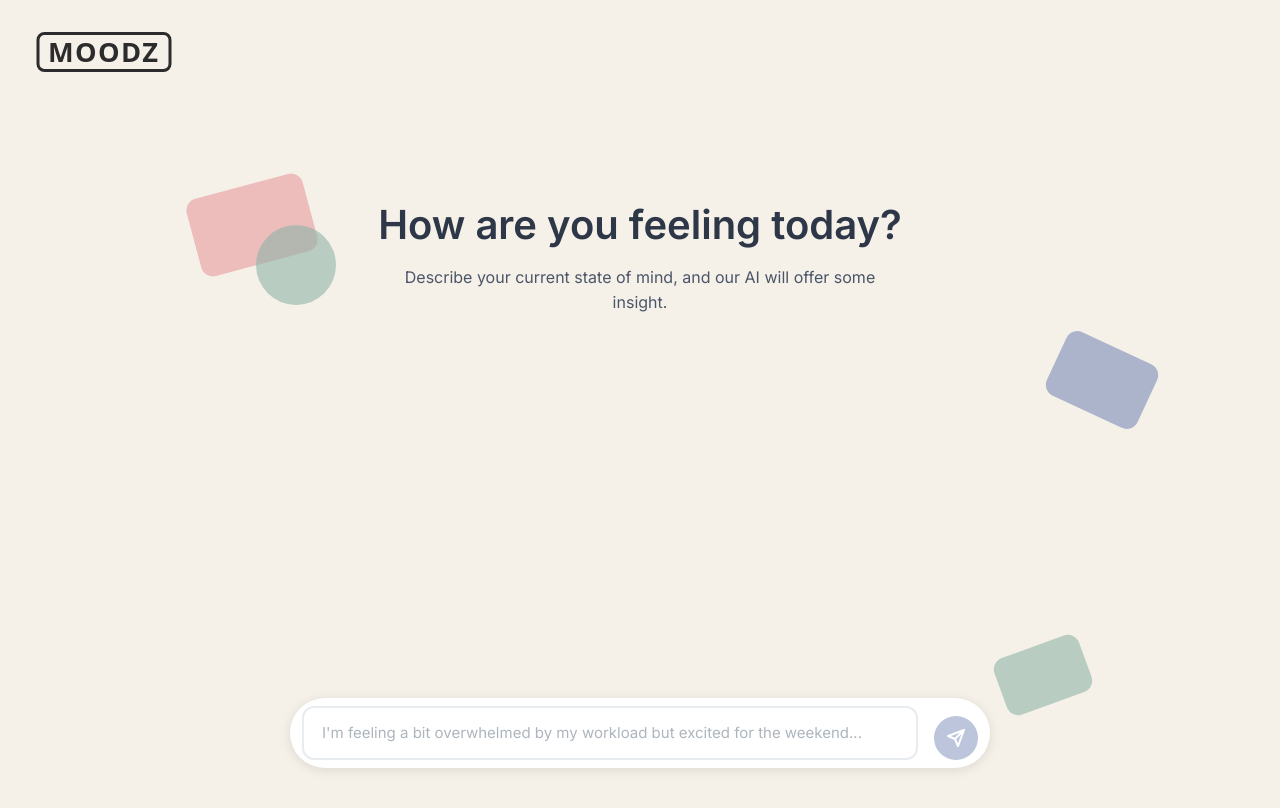
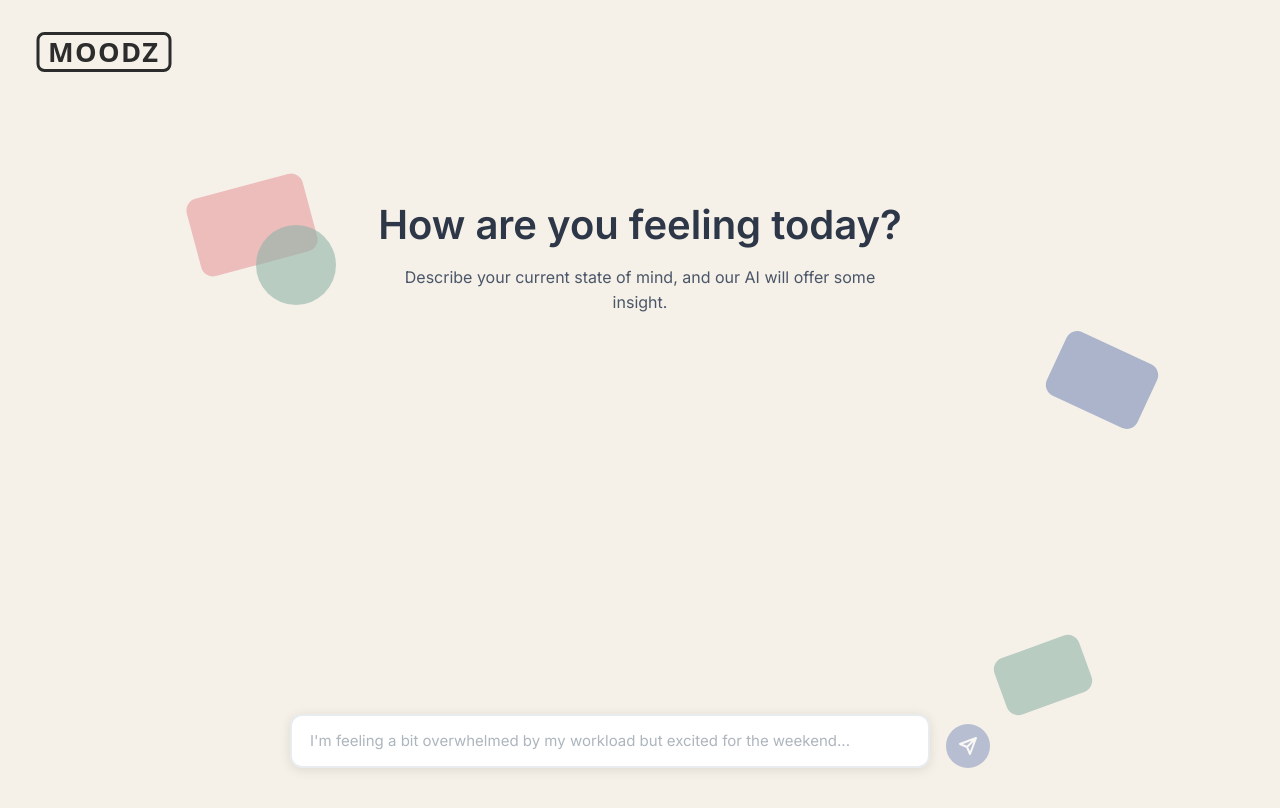
Before and after one commit to sandil2003/MOODZ, an Angular app in the folder moodz-frontend/: page /mood-agent in a window 1280 px wide. Shown: the top 808 px of the page. Built offline with nearby package versions, Linux system fonts and the light colour scheme.

Commit message:
fix ui bugs

```diff
--- a/moodz-frontend/src/app/pages/home/home.html
+++ b/moodz-frontend/src/app/pages/home/home.html
@@ -18,10 +18,6 @@
                 </p>
                 <button class="activate-btn" (click)="activateAgent()">
                     Activate Agent
-                    <svg width="20" height="20" viewBox="0 0 20 20" fill="none" xmlns="http://www.w3.org/2000/svg">
-                        <path d="M7.5 15L12.5 10L7.5 5" stroke="currentColor" stroke-width="2" stroke-linecap="round"
-                            stroke-linejoin="round" />
-                    </svg>
                 </button>
             </div>
 
--- a/moodz-frontend/src/app/pages/mood-agent/mood-agent.css
+++ b/moodz-frontend/src/app/pages/mood-agent/mood-agent.css
@@ -235,15 +235,7 @@
     display: flex;
     gap: 0.75rem;
     align-items: center;
-    background: white;
-    border-radius: 50px;
-    padding: 0.5rem 0.75rem;
-    box-shadow: 0 2px 12px rgba(0, 0, 0, 0.1);
-    transition: box-shadow 0.2s;
-}
-
-.input-wrapper:focus-within {
-    box-shadow: 0 4px 16px rgba(123, 140, 186, 0.2);
+    padding: 0;
 }
 
 .message-input {
@@ -254,7 +246,14 @@
     font-size: 0.95rem;
     font-family: inherit;
     color: #2D3748;
-    background: transparent;
+    background: white;
+    border-radius: 50px;
+    box-shadow: 0 2px 12px rgba(0, 0, 0, 0.1);
+    transition: box-shadow 0.2s;
+}
+
+.message-input:focus {
+    box-shadow: 0 4px 16px rgba(123, 140, 186, 0.2);
 }
 
 .message-input::placeholder {
@@ -269,7 +268,7 @@
 .send-button {
     width: 44px;
     height: 44px;
-    border-radius: 50%;
+    border-radius: 70%;
     border: none;
     background: #7B8CBA;
     color: white;
```
